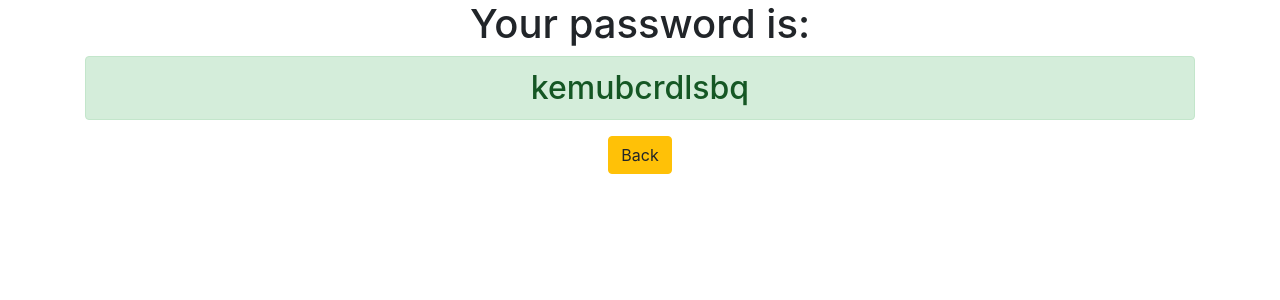
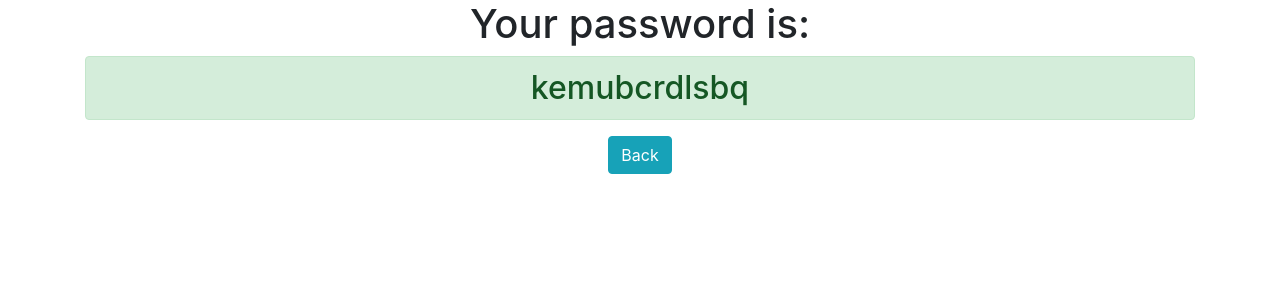
Before and after one commit to git-joseflores/django3-password-generator, a Django app: page /password/ in a window 1280 px wide. Shown: the top 300 px of the page. Run offline with Django 3.2, Linux system fonts and the light colour scheme; some libraries are stand-ins or nearby versions.

Commit message:
I made some tweaks

```diff
--- a/password_generator_project/generator_app/templates/generator_app/password.html
+++ b/password_generator_project/generator_app/templates/generator_app/password.html
@@ -4,5 +4,5 @@
 <div class="container text-center">
     <h1>Your password is:</h1>
     <h2 class="alert alert-success">{{ password }}</h2>
-    <a class="btn btn-warning" href="{% url 'home' %}">Back</a>
+    <a class="btn btn-info" href="{% url 'home' %}">Back</a>
 </div>
--- a/password_generator_project/password_generator/settings.py
+++ b/password_generator_project/password_generator/settings.py
@@ -20,7 +20,7 @@ BASE_DIR = os.path.dirname(os.path.dirname(os.path.abspath(__file__)))
 # See https://docs.djangoproject.com/en/3.0/howto/deployment/checklist/
 
 # SECURITY WARNING: keep the secret key used in production secret!
-SECRET_KEY = 'q)%8iod5!ezk%ppz!_0xryf54v9)7t5w69&*ezb2k@8@sqgnh4'
+SECRET_KEY = 'q)%8iod5!ezk%pp4r43erfz!_0xryf54v9)7t5w69&*ezb2k@8@sqgnh4'
 
 # SECURITY WARNING: don't run with debug turned on in production!
 DEBUG = True
```
